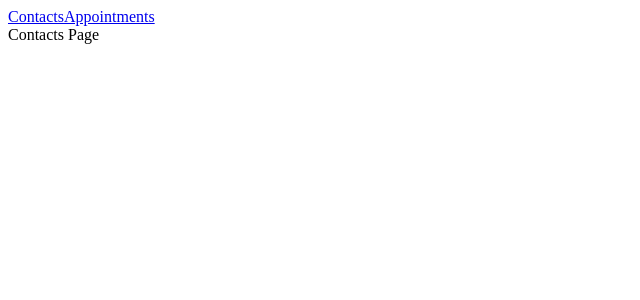
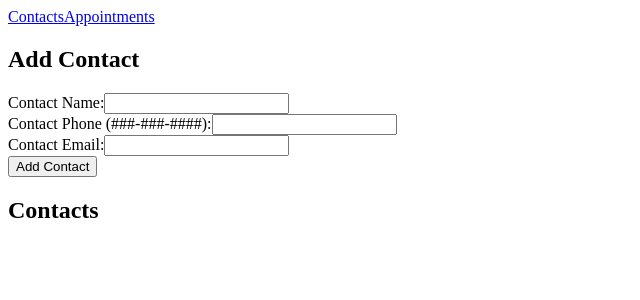
Before and after one commit to jaceva/react-challenge, a React (Create React App) app: page /contacts in a window 1280 px wide. Shown: the top 300 px of the page, without its empty margins (0-640 px from the left). Built offline with nearby package versions, Linux system fonts and the light colour scheme.

Commit message:
Revert "First pass at starter code. Instructions are in instructions.md"

```diff
--- a/src/App.js
+++ b/src/App.js
@@ -1,24 +1,40 @@
-import React from 'react';
+import React, { useState } from 'react';
 import { Switch, Route, Redirect, Link } from 'react-router-dom';
 
 import { AppointmentsPage } from './containers/appointmentsPage/AppointmentsPage';
 import { ContactsPage } from './containers/contactsPage/ContactsPage';
 
 function App() {
-  /*
-  Define state variables for
-  contacts and appointments
-  */
+  const [appointments, setAppointments] = useState([]);
+  const [contacts, setContacts] = useState([]);
 
   const ROUTES = {
     CONTACTS: '/contacts',
     APPOINTMENTS: '/appointments'
   };
 
-  /*
-  Implement functions to add data to
-  contacts and appointments
-  */
+  const addAppointment = (title, contact, date, time) => {
+    setAppointments([
+      ...appointments,
+      {
+        title: title,
+        contact: contact,
+        date: date,
+        time: time
+      }
+    ]);
+  };
+
+  const addContact = (name, phone, email) => {
+    setContacts([
+      ...contacts,
+      {
+        name: name,
+        phone: phone,
+        email: email
+      }
+    ]);
+  };
 
   return (
     <div>
@@ -31,16 +47,14 @@ function App() {
           <Redirect to={ROUTES.CONTACTS} />
         </Route>
         <Route path={ROUTES.CONTACTS}>
-          {/*
-          Add props to ContactsPage
-          */}
-          <ContactsPage />
+          <ContactsPage contacts={contacts} addContact={addContact} />
         </Route>
         <Route path={ROUTES.APPOINTMENTS}>
-          {/*
-          Add props to AppointmentsPage
-          */}
-          <AppointmentsPage />
+          <AppointmentsPage
+            appointments={appointments}
+            addAppointment={addAppointment}
+            contacts={contacts}
+          />
         </Route>
       </Switch>
     </div>
--- a/src/components/appointmentForm/AppointmentForm.js
+++ b/src/components/appointmentForm/AppointmentForm.js
@@ -1,6 +1,19 @@
 import React from 'react';
 
-export const AppointmentForm = () => {
+import { ContactPicker } from '../contactPicker/ContactPicker';
+
+export const AppointmentForm = ({
+  contacts,
+  title,
+  setTitle,
+  contact,
+  setContact,
+  date,
+  setDate,
+  time,
+  setTime,
+  handleSubmit
+}) => {
   const getTodayString = () => {
     const today = new Date();
     const month =
@@ -9,9 +22,57 @@ export const AppointmentForm = () => {
     return `${today.getFullYear()}-${month}-${day}`;
   };
 
+  const getContactNames = () => {
+    return contacts.map((contact) => contact.name);
+  };
+
   return (
-    <div>
-      AppointmentForm
-    </div>
+    <form onSubmit={handleSubmit}>
+      <label>
+        Appointment Title:
+        <input
+          type="text"
+          name="title"
+          value={title}
+          onChange={(e) => setTitle(e.target.value)}
+          required
+        />
+      </label>
+      <br />
+      <label>
+        Appointment With:
+        <ContactPicker
+          name="contact"
+          value={contact}
+          contacts={getContactNames()}
+          onChange={(e) => setContact(e.target.value)}
+        />
+      </label>
+      <br />
+      <label>
+        Appointment Date:
+        <input
+          type="date"
+          name="date"
+          min={getTodayString()}
+          value={date}
+          onChange={(e) => setDate(e.target.value)}
+          required
+        />
+      </label>
+      <br />
+      <label>
+        Appointment Time:
+        <input
+          type="time"
+          name="time"
+          value={time}
+          onChange={(e) => setTime(e.target.value)}
+          required
+        />
+      </label>
+      <br />
+      <input type="submit" value="Add Appointment" />
+    </form>
   );
 };
--- a/src/components/contactForm/ContactForm.js
+++ b/src/components/contactForm/ContactForm.js
@@ -1,9 +1,52 @@
 import React from 'react';
 
-export const ContactForm = () => {
+export const ContactForm = ({
+  name,
+  setName,
+  phone,
+  setPhone,
+  email,
+  setEmail,
+  handleSubmit
+}) => {
   return (
-    <div>
-      ContactForm
-    </div>
+    <form onSubmit={handleSubmit}>
+      <label>
+        Contact Name:
+        <input
+          type="text"
+          name="name"
+          value={name}
+          onChange={(e) => setName(e.target.value)}
+          required
+        />
+      </label>
+      <br />
+      <label>
+        Contact Phone (###-###-####):
+        {/* regex is for US phone numbers */}
+        <input
+          type="tel"
+          name="phone"
+          value={phone}
+          onChange={(e) => setPhone(e.target.value)}
+          required
+          pattern="[1-9][0-9]{2}-[1-9][0-9]{2}-[0-9]{4}"
+        />
+      </label>
+      <br />
+      <label>
+        Contact Email:
+        <input
+          type="email"
+          name="email"
+          value={email}
+          onChange={(e) => setEmail(e.target.value)}
+          required
+        />
+      </label>
+      <br />
+      <input type="submit" value="Add Contact" />
+    </form>
   );
 };
--- a/src/components/contactPicker/ContactPicker.js
+++ b/src/components/contactPicker/ContactPicker.js
@@ -1,9 +1,18 @@
 import React from 'react';
 
-export const ContactPicker = () => {
+export const ContactPicker = ({ name, onChange, contacts }) => {
   return (
-    <div>
-      ContactPicker
-    </div>
+    <select name={name} onChange={onChange}>
+      <option value={''} key={-1} selected="selected">
+        No Contact Selected
+      </option>
+      {contacts.map((contact) => {
+        return (
+          <option value={contact} key={contact}>
+            {contact}
+          </option>
+        );
+      })}
+    </select>
   );
 };
--- a/src/components/tile/Tile.js
+++ b/src/components/tile/Tile.js
@@ -1,9 +1,11 @@
 import React from 'react';
 
-export const Tile = () => {
+export const Tile = ({ tile }) => {
   return (
     <div>
-      Tile
+      {Object.values(tile).map((value, index) => (
+        <p key={index}>{value}</p>
+      ))}
     </div>
   );
 };
--- a/src/components/tileList/TileList.js
+++ b/src/components/tileList/TileList.js
@@ -1,9 +1,13 @@
 import React from 'react';
 
-export const TileList = () => {
+import { Tile } from '../tile/Tile';
+
+export const TileList = ({ tiles }) => {
   return (
     <div>
-      TileList
+      {tiles.map((tile, index) => (
+        <Tile key={index} tile={tile} />
+      ))}
     </div>
   );
 };
--- a/src/containers/appointmentsPage/AppointmentsPage.js
+++ b/src/containers/appointmentsPage/AppointmentsPage.js
@@ -1,22 +1,47 @@
-import React from 'react';
+import React, { useState } from 'react';
 
-export const AppointmentsPage = () => {
-  /*
-  Define state variables for
-  appointment info
-  */
+import { AppointmentForm } from '../../components/appointmentForm/AppointmentForm';
+import { TileList } from '../../components/tileList/TileList';
+
+export const AppointmentsPage = ({
+  appointments,
+  addAppointment,
+  contacts
+}) => {
+  const [title, setTitle] = useState('');
+  const [contact, setContact] = useState(
+    contacts.length > 0 ? contacts[0].name : ''
+  );
+  const [date, setDate] = useState('');
+  const [time, setTime] = useState('');
 
   const handleSubmit = (e) => {
     e.preventDefault();
-    /*
-    Add contact info and clear data
-    */
-
+    addAppointment(title, contact, date, time);
+    setTitle('');
+    setContact('');
+    setDate('');
+    setTime('');
   };
 
   return (
     <div>
-      AppointmentsPage
+      <h2>Add Appointment</h2>
+      <AppointmentForm
+        contacts={contacts}
+        title={title}
+        setTitle={setTitle}
+        contact={contact}
+        setContact={setContact}
+        date={date}
+        setDate={setDate}
+        time={time}
+        setTime={setTime}
+        handleSubmit={handleSubmit}
+      />
+      <br />
+      <h2>Appointments</h2>
+      <TileList tiles={appointments} />
     </div>
   );
 };
--- a/src/containers/contactsPage/ContactsPage.js
+++ b/src/containers/contactsPage/ContactsPage.js
@@ -1,27 +1,55 @@
-import React from 'react';
+import React, { useState, useEffect } from 'react';
 
-export const ContactsPage = () => {
-  /*
-  Define state variables for
-  contact info and duplicate check
-  */
+import { ContactForm } from '../../components/contactForm/ContactForm';
+import { TileList } from '../../components/tileList/TileList';
+
+export const ContactsPage = ({ contacts, addContact }) => {
+  const [name, setName] = useState('');
+  const [phone, setPhone] = useState('');
+  const [email, setEmail] = useState('');
+  const [duplicate, setDuplicate] = useState(false);
 
   const handleSubmit = (e) => {
     e.preventDefault();
-    /*
-    Add contact info and clear data
-    if the contact name is not a duplicate
-    */
+    if (!duplicate) {
+      addContact(name, phone, email);
+      setName('');
+      setPhone('');
+      setEmail('');
+    }
   };
 
-  /*
-  Using hooks, check for contact name in the
-  contacts array variable in props
-  */
+  useEffect(() => {
+    const nameIsDuplicate = () => {
+      const found = contacts.find((contact) => contact.name === name);
+      if (found !== undefined) {
+        return true;
+      }
+      return false;
+    };
+
+    if (nameIsDuplicate()) {
+      setDuplicate(true);
+    } else {
+      setDuplicate(false);
+    }
+  }, [name, contacts, duplicate]);
 
   return (
     <div>
-      Contacts Page
+      <h2>Add Contact</h2>
+      {duplicate ? 'Contact Name Already Exists' : ''}
+      <ContactForm
+        name={name}
+        setName={setName}
+        phone={phone}
+        setPhone={setPhone}
+        email={email}
+        setEmail={setEmail}
+        handleSubmit={handleSubmit}
+      />
+      <h2>Contacts</h2>
+      <TileList tiles={contacts} />
     </div>
   );
 };
```
Also changed, not shown: 1 other file (tests, documents, lock files or other folders).
